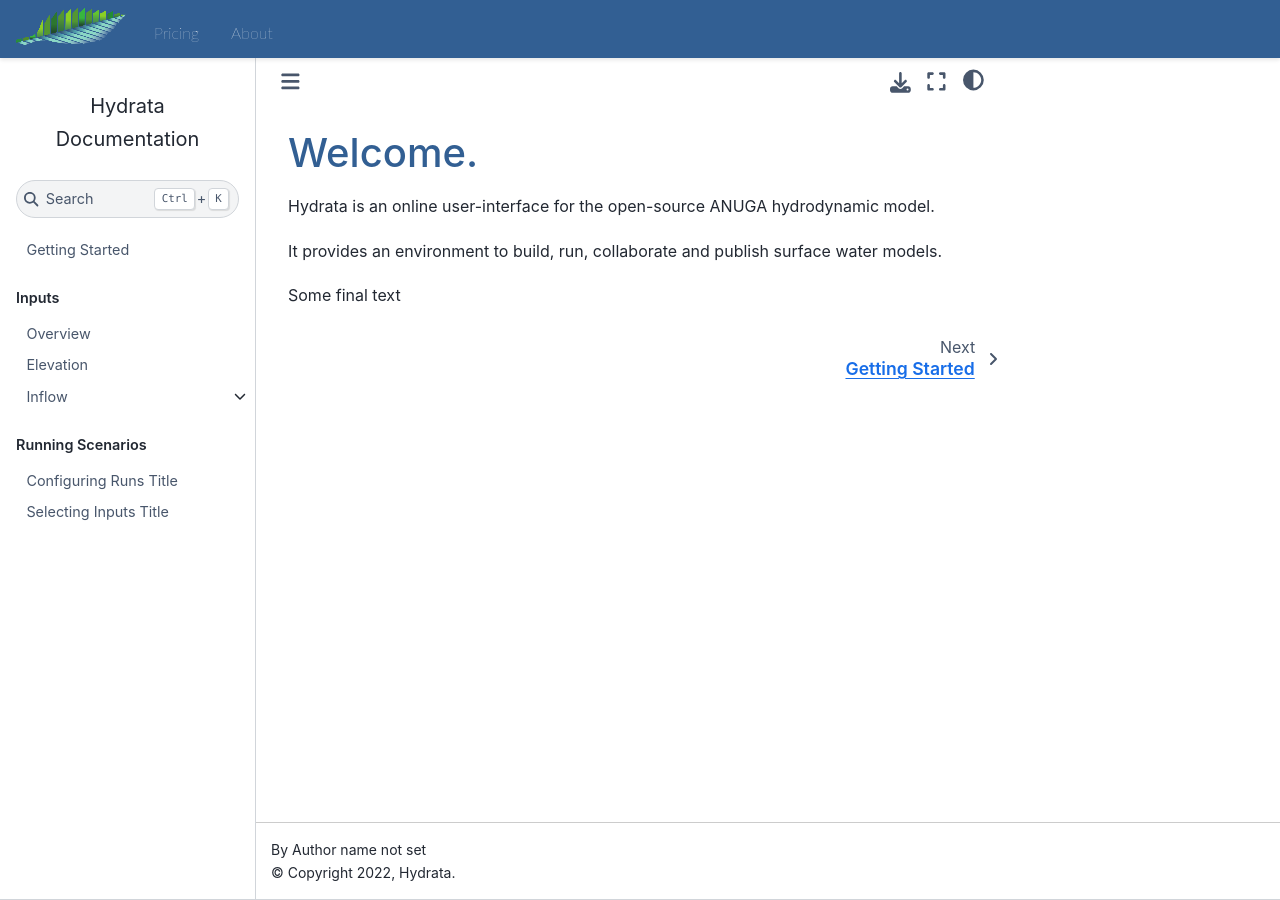
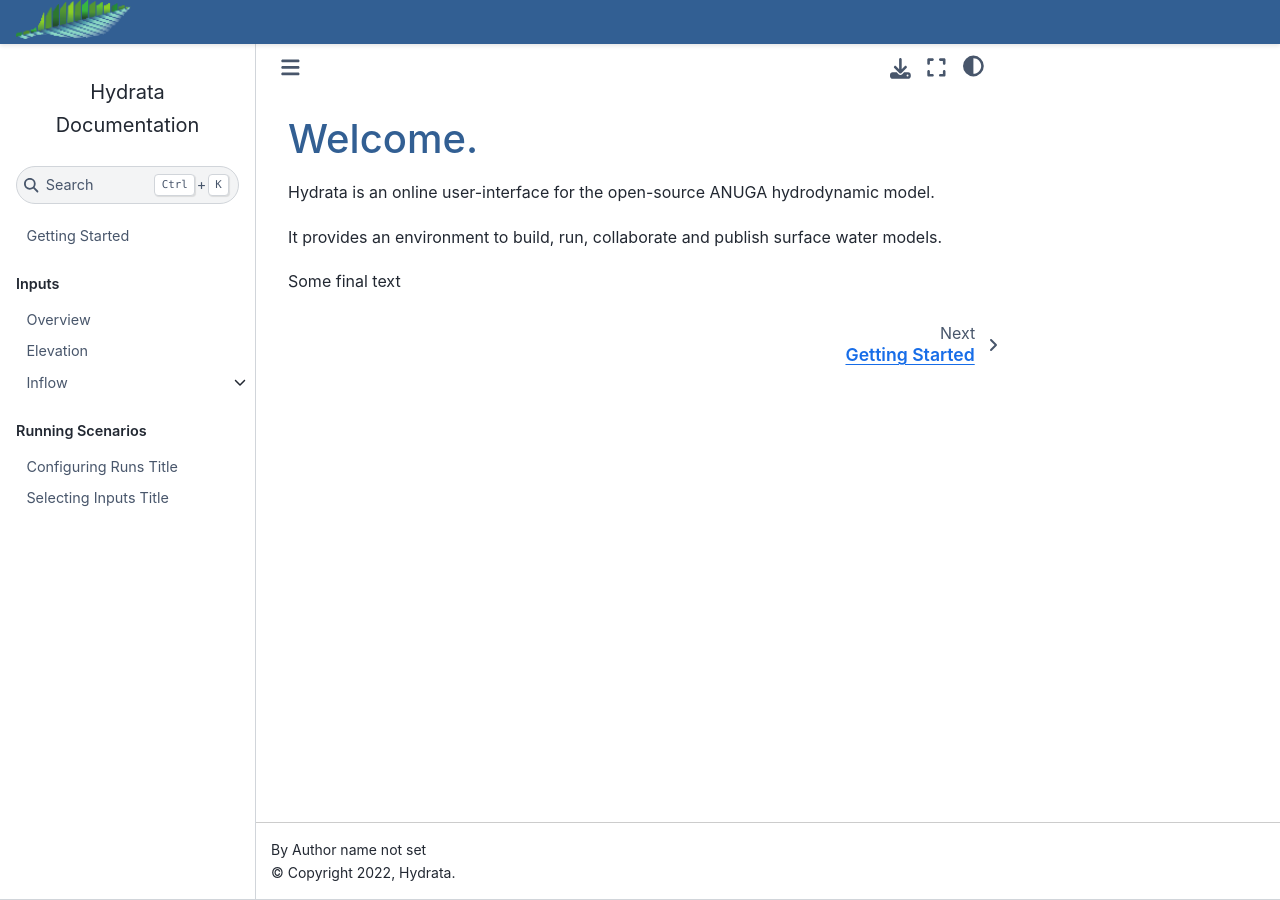
Before and after one commit to Hydrata/docs_hydrata, a Sphinx documentation site: the page built from source/index.md, in a window 1280 px wide. Built offline with Sphinx 7.4.7 and the Sphinx Book theme 1.1.4, drawn with Linux system fonts in a browser that asks for light colours; pages that are not in the unit, such as notebooks, are missing from menus.

Commit message:
updated styles for geonode 4.1.x

```diff
--- /dev/null
+++ b/requirements.txt
@@ -0,0 +1,3 @@
+sphinx==6.2.1
+myst-parser==1.0.0
+sphinx-book-theme==1.0.1
--- a/source/_static/hydrata.css
+++ b/source/_static/hydrata.css
@@ -12,8 +12,8 @@ h1, h2, h3, h4, h5 {
 }
 
 #navbar {
-    height: 58px;
-    padding-top: 12px;
+    height: 44px;
+    padding-top: 4px;
     width: 100%;
     background-color: #325f93;
 }
@@ -24,11 +24,11 @@ h1, h2, h3, h4, h5 {
     float: left;
     box-sizing: border-box;
     margin-left: 16px;
-    width: 122px;
-    height: 65px;
+    width: 115px;
+    height: 42px;
     background-image: url("logo-bg-lowres.png");
     background-repeat: no-repeat;
-    background-size: auto;
+    background-size: contain;
 
 }
 
--- a/source/_templates/sections/header.html
+++ b/source/_templates/sections/header.html
@@ -2,12 +2,6 @@
     <ul class="navbar-left">
         <li>
             <a href="https://hydrata.com" class="hydrata-logo"></a>
-        </li>
-        <li>
-            <a href="/pricing">Pricing</a>
-        </li>
-        <li>
-            <a href="/about">About</a>
         </li>
     </ul>
     <ul class="navbar-center">
```
